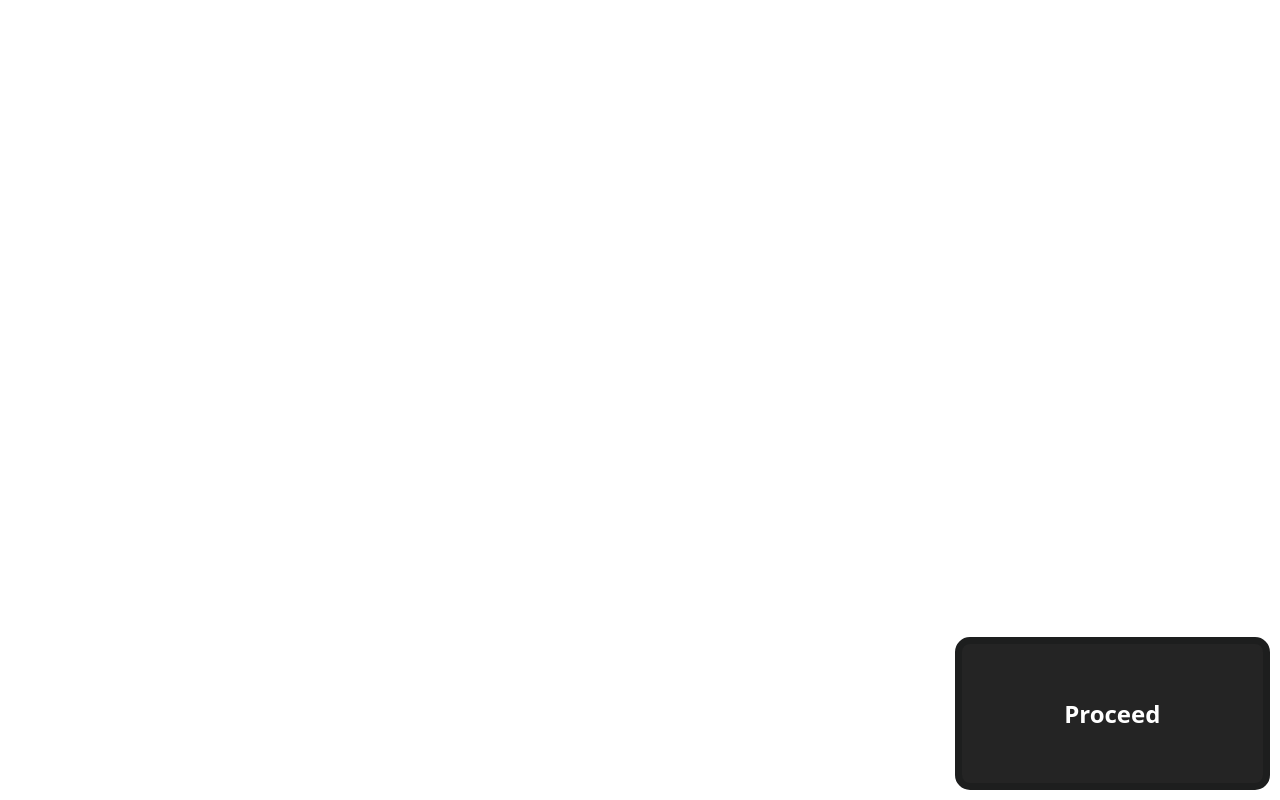
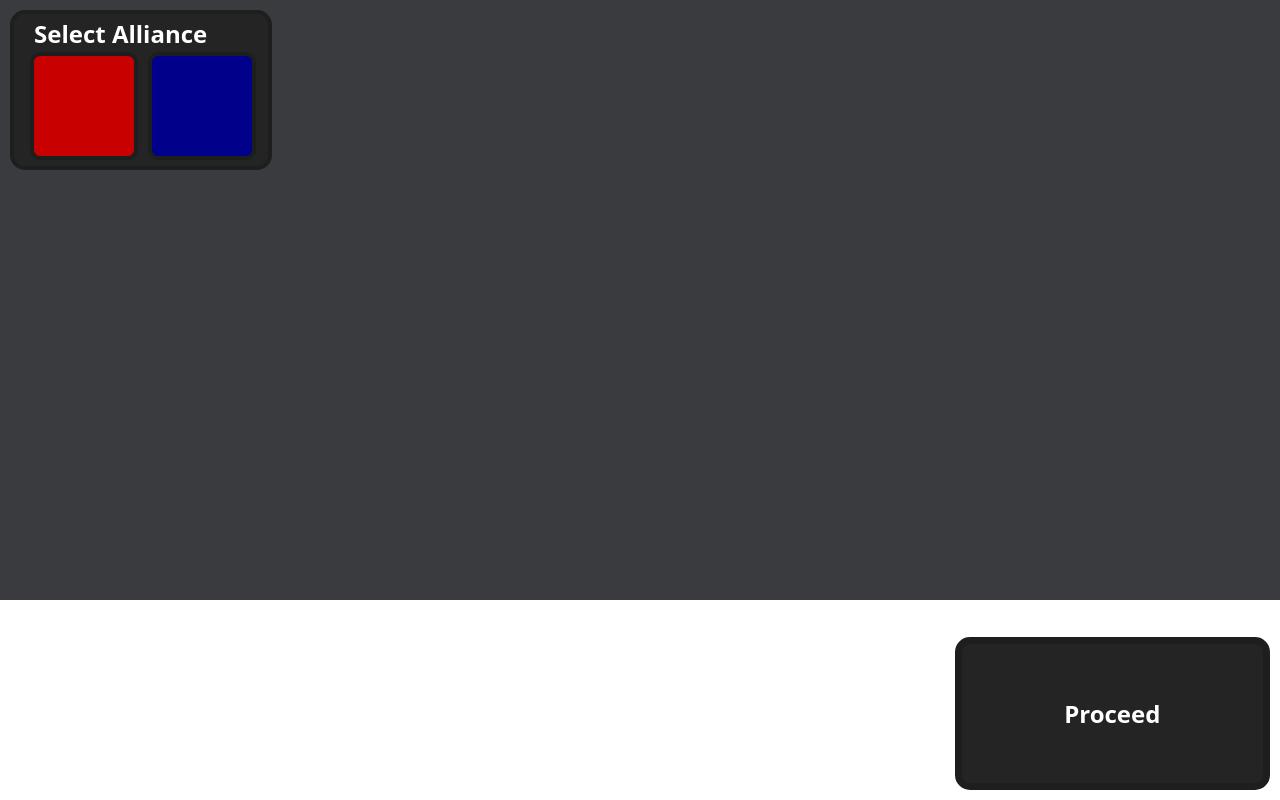
Before and after one commit to VihaanChhabria/VScouter, a React (Vite) app in the folder website/: page / in a window 1280 px wide. Built offline with nearby package versions, Linux system fonts and the light colour scheme.

Commit message:
added alliance selector

```diff
--- /dev/null
+++ b/website/src/components/SelectAlliance.jsx
@@ -0,0 +1,73 @@
+import React, { useState } from "react";
+
+const SelectAlliance = ({ coordX = 10, coordY = 10 }) => {
+  const [redSelected, setRedSelected] = useState(false);
+  const [blueSelected, setBlueSelected] = useState(false);
+
+  return (
+    <>
+      {/* Container */}
+      <div
+        style={{
+          border: "4px solid #1D1E1E",
+          width: "262.16px",
+          height: "159.97px",
+          backgroundColor: "#242424",
+          borderRadius: "15px",
+          position: "absolute", // Set position to absolute
+          top: `${coordX}px`, // Set top coordinate
+          left: `${coordY}px`, // Set left coordinate
+        }}
+      >
+        {/* Text */}
+        <h1
+          style={{
+            color: "#FFFFFF",
+            fontSize: "24px",
+            fontWeight: "bold",
+            paddingLeft: "20px",
+            paddingTop: "2px",
+          }}
+        >
+          Select Alliance
+        </h1>
+
+        {/* Selectors */}
+        <div style={{ display: "flex" }}>
+          {/* Red */}
+          <div
+            style={{
+              backgroundColor: "#C80000",
+              border: `${redSelected ? "20px" : "4px"} solid #1D1E1E`,
+              borderRadius: "10px",
+              width: "108px",
+              height: "108px",
+              marginLeft: "16.085px",
+              marginRight: "9.99px",
+            }}
+            onClick={() => {
+              setRedSelected(!redSelected);
+              setBlueSelected(false);
+            }}
+          ></div>
+          {/* Blue */}
+          <div
+            style={{
+              backgroundColor: "#00008B",
+              width: "108px",
+              height: "108px",
+              border: `${blueSelected ? "20px" : "4px"} solid #1D1E1E`,
+              borderRadius: "10px",
+            }}
+            onClick={() => {
+              setBlueSelected(!blueSelected);
+              setRedSelected(false);
+            }}
+          ></div>
+        </div>
+      </div>
+    </>
+  );
+};
+
+export default SelectAlliance;
--- a/website/src/layouts/MainLayout.jsx
+++ b/website/src/layouts/MainLayout.jsx
@@ -2,11 +2,11 @@ import React from "react";
 import { Outlet } from "react-router-dom";
 
 const MainLayout = () => {
-    return (
-        <>
-            <Outlet />
-        </>
-    );
+  return (
+    <div style={{ backgroundColor: "#3A3B3E", height: screen.height }}>
+      <Outlet />
+    </div>
+  );
 };
 
 export default MainLayout;
--- a/website/src/pages/HomePage.jsx
+++ b/website/src/pages/HomePage.jsx
@@ -1,12 +1,14 @@
 import React from "react";
 
 import ProceedBackButton from "../components/ProceedBackButton";
+import SelectAlliance from "../components/SelectAlliance";
 
 const HomePage = () => {
   return (
-    <body bgcolor="red">
+    <>
       <ProceedBackButton />
-    </body>
+      <SelectAlliance />
+    </>
   );
 };
 
```
